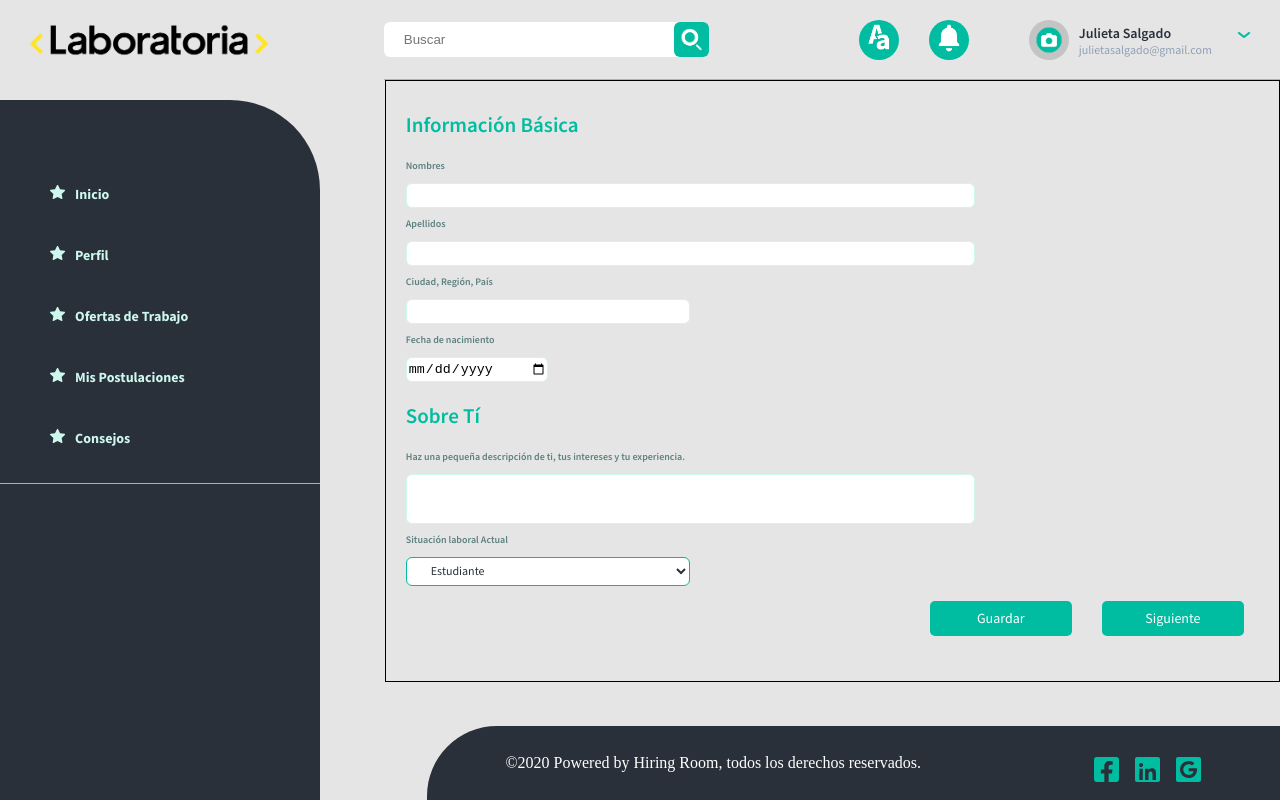
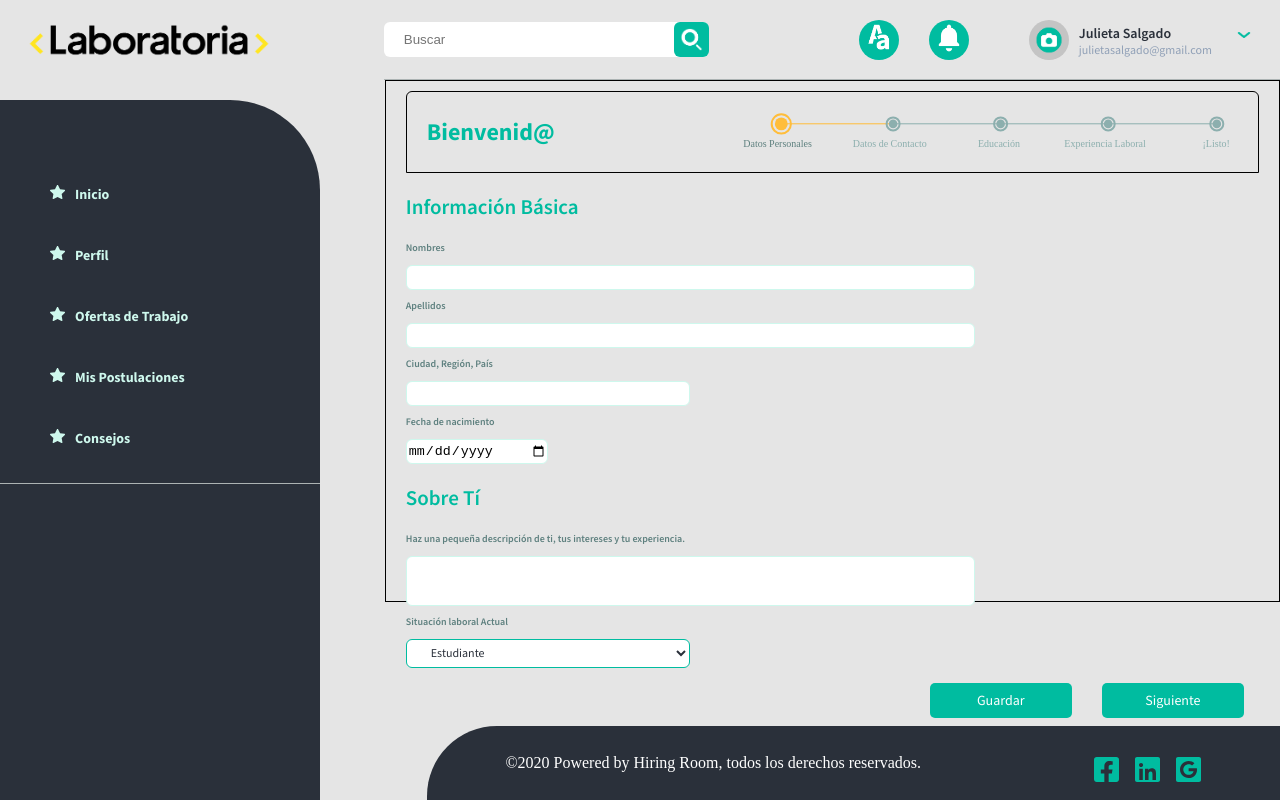
Before and after one commit to nataliabarriga/SCL011-Laborum-Postulante, a React (Create React App) app: page /ProfileOne in a window 1280 px wide. Built offline with nearby package versions, Linux system fonts and the light colour scheme.

Commit message:
welcome bar with css. Falta funcionalidad de la línea de progreso

```diff
--- /dev/null
+++ b/src/Component/Perfil/WelcomeBar.css
@@ -0,0 +1,27 @@
+.welcomebar-container {
+  height: 80px;
+  display: flex;
+  flex-direction: row;
+  align-items: center;
+  justify-content: space-between;
+  border-radius: 6px 6px 0px 0px;
+  padding: 0px 20px;
+  border: 1px solid black;
+}
+
+.inputBorder {
+  height: 25px;
+  margin: 0 20px 0 0;
+  padding: 5px 20px;
+  background: #FFFFFF;
+  border: 1px solid #00BCA0;
+  border-radius: 6px;
+}
+
+.welcome-name {
+  font-family: 'Mada', sans-serif;
+  font-style: normal;
+  font-weight: bold;
+  font-size: 24px;
+  color: #00BCA0;
+}
--- /dev/null
+++ b/src/Component/Perfil/WelcomeBar.js
@@ -0,0 +1,33 @@
+import React from 'react';
+import './WelcomeBar.css';
+
+const WelcomeBar = () => {
+  return (
+    <div className="welcomebar-container">
+      <h1 className="welcome-name">Bienvenid@</h1>
+      <svg version="1.1" id="Layer_1" xmlns="http://www.w3.org/2000/svg" x="0px" y="0px" width="502px" height="67px" viewBox="38 23.5 502 67">
+        <line fill="none" stroke="#FFBD3A" x1="85.1" y1="48.3" x2="193.1" y2="48.3"/>
+        <line fill="none" stroke="#8CAFAE" x1="195.1" y1="48.3" x2="303.1" y2="48.3"/>
+        <line fill="none" stroke="#8CAFAE" x1="302.6" y1="48.3" x2="410.6" y2="48.3"/>
+        <line fill="none" stroke="#8CAFAE" x1="410.2" y1="48.3" x2="518.2" y2="48.3"/>
+        <circle fill="#FFBD3A" cx="83.3" cy="48.4" r="6.4"/>
+        <circle fill="#8CAFAE" cx="195.1" cy="48.4" r="4.3"/>
+        <circle fill="#8CAFAE" cx="302.6" cy="48.4" r="4.3"/>
+        <circle fill="#8CAFAE" cx="410.2" cy="48.4" r="4.3"/>
+        <circle fill="#8CAFAE" cx="518.8" cy="48.4" r="4.3"/>
+        <circle fill="none" stroke="#FFBD3A" stroke-width="2" cx="83.3" cy="48.4" r="9.6"/>
+        <circle fill="none" stroke="#8CAFAE" stroke-width="2" cx="195.1" cy="48.4" r="6.5"/>
+        <circle fill="none" stroke="#8CAFAE" stroke-width="2" cx="302.6" cy="48.4" r="6.5"/>
+        <circle fill="none" stroke="#8CAFAE" stroke-width="2" cx="410.2" cy="48.4" r="6.5"/>
+        <circle fill="none" stroke="#8CAFAE" stroke-width="2" cx="518.8" cy="48.4" r="6.5"/>
+        <text transform="matrix(1 0 0 1 45.2866 71.7002)" fill="#5E807F" font-family="'Mada-Bold'" font-size="10">Datos Personales</text>
+        <text transform="matrix(1 0 0 1 154.8047 71.7002)" fill="#8CAFAE" font-family="'Mada-Bold'" font-size="10">Datos de Contacto</text>
+        <text transform="matrix(1 0 0 1 279.8823 71.7002)" fill="#8CAFAE" font-family="'Mada-Bold'" font-size="10">Educación</text>
+        <text transform="matrix(1 0 0 1 366.3457 71.7002)" fill="#8CAFAE" font-family="'Mada-Bold'" font-size="10">Experiencia Laboral</text>
+        <text transform="matrix(1 0 0 1 504.543 71.7002)" fill="#8CAFAE" font-family="'Mada-Bold'" font-size="10">¡Listo!</text>
+      </svg>
+    </div>
+  );
+};
+
+export default WelcomeBar;
--- a/src/Views/ProfileOne.js
+++ b/src/Views/ProfileOne.js
@@ -2,15 +2,16 @@ import React from 'react';
 import BasicInfo from '../Component/Perfil/BasicInfo';
 import AboutYou from '../Component/Perfil/AboutYou';
 import ButtonsOne from '../Component/Perfil/ButtonsOne';
-
+import WelcomeBar from '../Component/Perfil/WelcomeBar';
 
 const ProfileOne = () => {
   return (
-      <div>
-        <BasicInfo />
-        <AboutYou />
-        <ButtonsOne />
-      </div>
+    <div>
+      <WelcomeBar />
+      <BasicInfo />
+      <AboutYou />
+      <ButtonsOne />
+    </div>
   );
 };
 
--- a/src/Views/ProfileThree.js
+++ b/src/Views/ProfileThree.js
@@ -1,14 +1,16 @@
 import React from 'react';
 import Education from '../Component/Perfil/Education';
 import ButtonsThree from '../Component/Perfil/ButtonsThree';
+import WelcomeBar from '../Component/Perfil/WelcomeBar';
 
 
 const ProfileThree = () => {
   return (
-      <div>
-        <Education />
-        <ButtonsThree />
-      </div>
+    <div>
+      <WelcomeBar />
+      <Education />
+      <ButtonsThree />
+    </div>
   );
 };
 
--- a/src/Views/ProfileTwo.js
+++ b/src/Views/ProfileTwo.js
@@ -3,11 +3,13 @@ import Contact from '../Component/Perfil/Contact';
 import OtherProfiles from '../Component/Perfil/OtherProfiles';
 import Preferences from '../Component/Perfil/Preferences';
 import ButtonsTwo from '../Component/Perfil/ButtonsTwo';
+import WelcomeBar from '../Component/Perfil/WelcomeBar';
 
 const ProfileTwo = () => {
   return (
     <div>
       <div>
+        <WelcomeBar />
         <Contact />
         <OtherProfiles />
         <Preferences />
--- a/src/Views/defaultComponent/Container.css
+++ b/src/Views/defaultComponent/Container.css
@@ -1,6 +1,6 @@
 .container{
     border: 1px solid black;
-    height: 580px;
+    height: 500px;
     padding: 10px 20px;
     float: right;
     background: #E5E5E5;
--- a/src/Views/defaultComponent/Container.jsx
+++ b/src/Views/defaultComponent/Container.jsx
@@ -1,13 +1,12 @@
 import React from 'react';
 import './Container.css';
-import ProfileOne from "../ProfileOne"
+import ProfileOne from '../ProfileOne';
 
 const Container = () => {
   return (
     <div className="col-8 container">
       <div>
-        <ProfileOne/>
-        OFERTAS LABORALES
+        <ProfileOne />
       </div>
     </div>
   );
```
Also changed, not shown: src/img/progressLine.svg (added), 1 other file (tests, documents, lock files or other folders).
